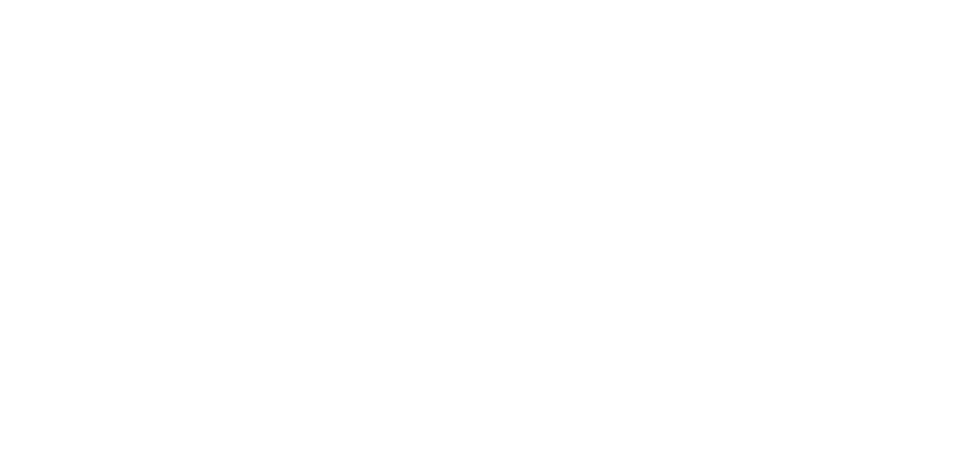
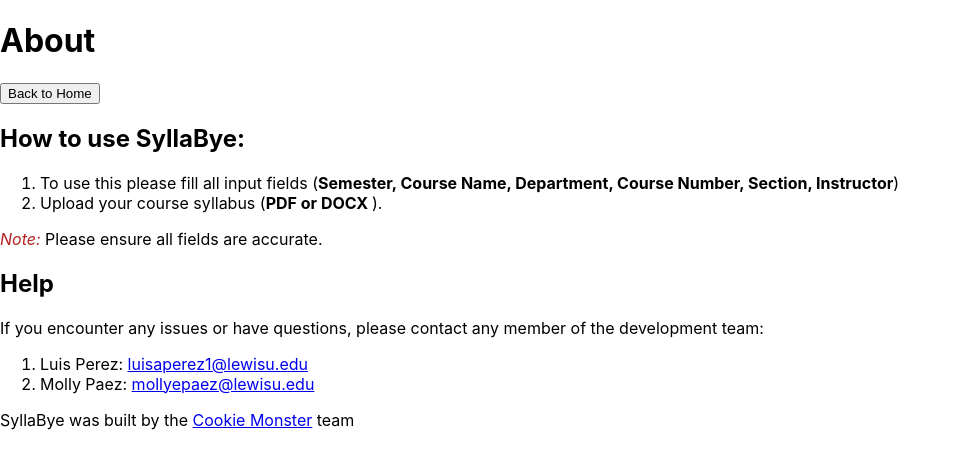
Before and after one commit to Luis-Perz/syllabye-firebase, a React (Create React App) app: page /about in a window 1280 px wide. Before the commit this address had no page. Shown: the top 468 px of the page, without its empty margins (0-961 px from the left). Built offline with nearby package versions, Linux system fonts and the light colour scheme; a web font is replaced by a local one.

Commit message:
added: about page

```diff
--- a/src/App.js
+++ b/src/App.js
@@ -1,6 +1,7 @@
 import './css/App.css';
 import Home from './pages/home';
 import Login from './pages/Login';
+import About from './pages/About';
 import {BrowserRouter, Routes, Route} from "react-router-dom";
 
 function App() {
@@ -10,6 +11,7 @@
           <Routes>
             <Route path="/" element={<Login />} />
             <Route path="/home" element={<Home />} />
+            <Route path="/about" element={<About />} />
           </Routes>
         </BrowserRouter>
       </>
--- /dev/null
+++ b/src/pages/About.js
@@ -0,0 +1,48 @@
+import { useNavigate } from "react-router-dom";
+
+
+function About() {
+    const navigate = useNavigate();
+    return(
+        <div>
+            <div>
+                <h1 className="about-title">About</h1>
+                <button
+                    className="signout-btn"
+                    onClick={async () => {
+                        navigate("/home");
+                    }}
+                >
+                    Back to Home
+                </button>
+            </div>
+            <div className="how-to-section">
+                <h2>How to use SyllaBye:</h2>
+                <ol>
+                    <li>To use this please fill all input fields (<strong>
+                        Semester, Course Name, Department,
+                        Course Number, Section, Instructor
+                        </strong>)
+                    </li>
+                    <li>Upload your course syllabus (<strong>PDF or DOCX </strong>).</li>
+                </ol>
+                <p><em style={{color:'firebrick'}}>Note: </em>Please ensure all fields are accurate.</p>
+            </div>
+            <div className="help-section">
+                <h2>Help</h2>
+                <p> If you encounter any issues or have questions, please contact any member of the development team: </p>
+                <ol>
+                    <li>   Luis Perez: <a href={"mailto:luisaperez1@lewisu.edu"}> luisaperez1@lewisu.edu</a></li>
+                    <li> Molly Paez:  <a href={"mailto:mollyepaez@lewisu.edu"}>mollyepaez@lewisu.edu</a></li>
+                </ol>
+            </div>
+
+            <p>SyllaBye was built by the <a href={"https://luis-perz.github.io/cookie-monster-group-site/"}>Cookie Monster</a> team</p>
+
+
+        </div>
+
+    );
+}
+
+export default About;
```
Also changed, not shown: src/pages/home.js (+0 -20 lines).
